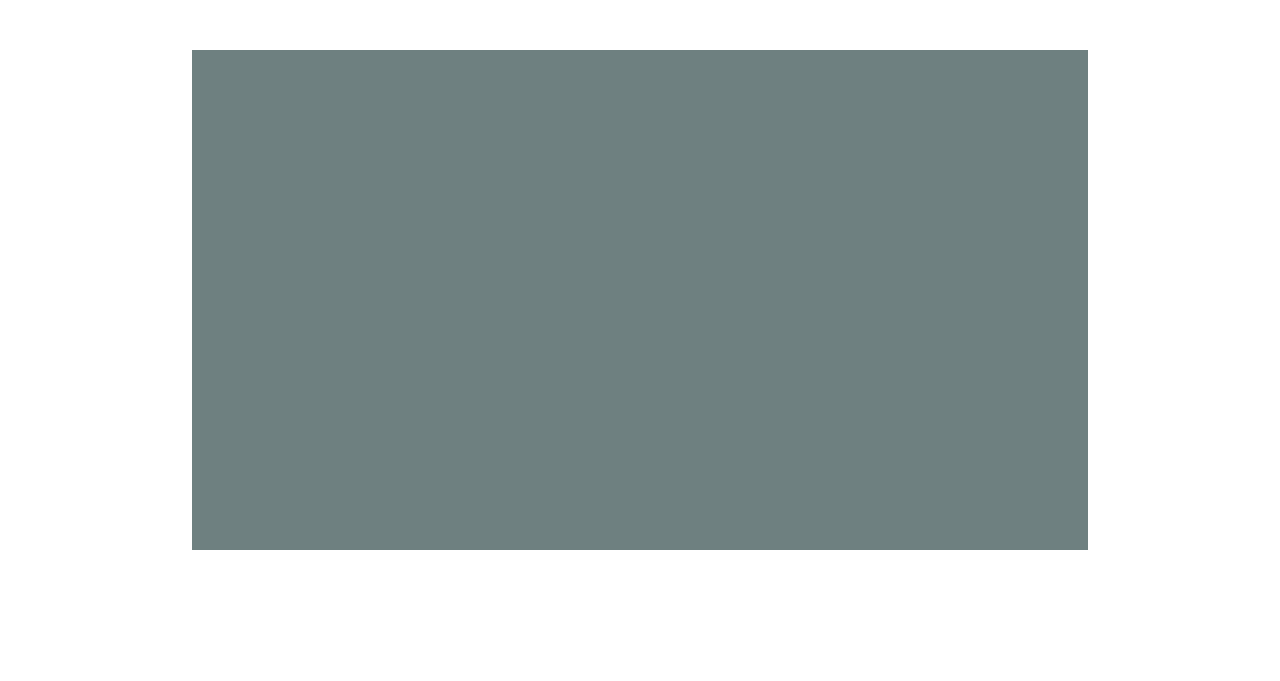
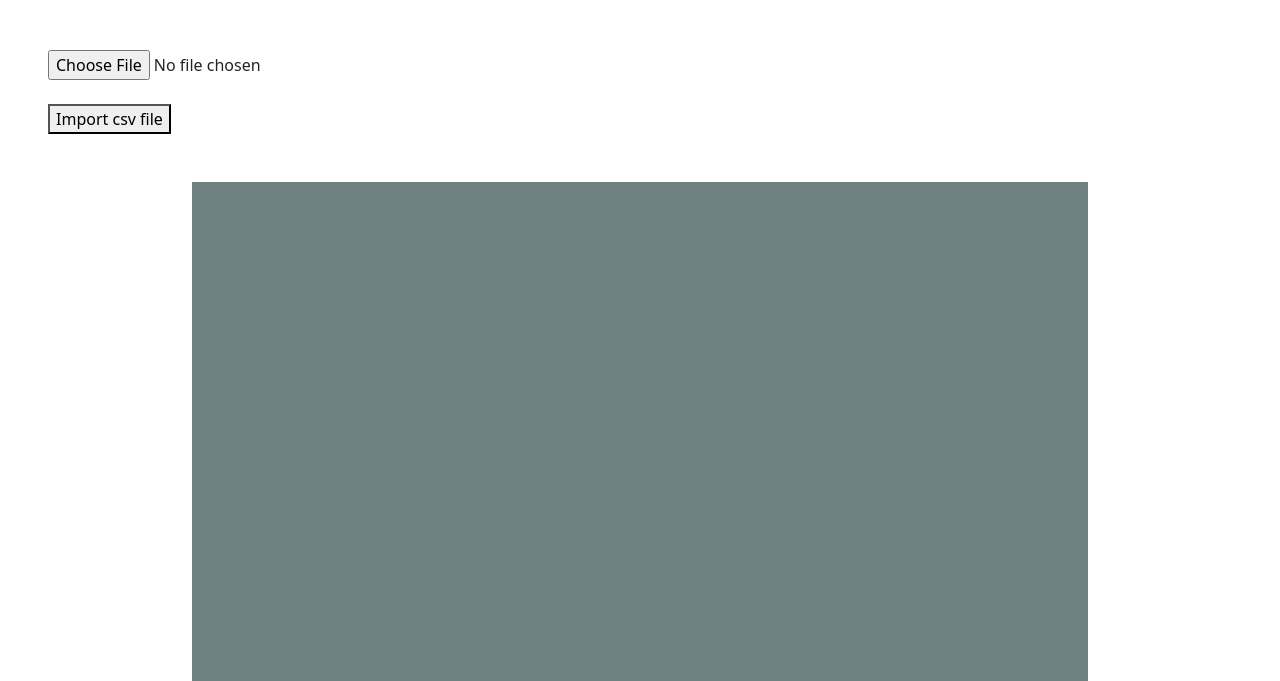
Before and after one commit to DjordjevicM90/CompanyTask, a PHP site: page / in a window 1280 px wide. Shown: the part 56-737 px from the top of the page. Run offline with PHP 8.4, Linux system fonts and the light colour scheme; the visitor is signed in with stand-in values (Sample User, id 1).

Commit message:
Import csv file in Data Base

```diff
--- a/JScript/config.js
+++ /dev/null
@@ -1,3 +0,0 @@
-$(function(){
-
-});
--- /dev/null
+++ b/JScript/products.js
@@ -0,0 +1,7 @@
+$(function(){
+
+    $("#btn-import").click(function(){
+        $("#csv-file").html("");
+    });
+
+});
--- a/css/style.css
+++ b/css/style.css
@@ -8,3 +8,10 @@
     width: 70%;
     height: 500px;
 }
+
+#message-login{
+    background-color: rgb(110, 128, 128);
+    margin: auto;
+    width: 70%;
+    height: 500px;
+}
--- a/header.php
+++ b/header.php
@@ -1,7 +1,5 @@
 <?php
-        session_start();
-        require("php/classBase.php");
-        require("php/function.php");
+
 
         try{
             $db = new Base;
--- a/index.php
+++ b/index.php
@@ -1,3 +1,13 @@
+<?php
+     session_start();
+     require("php/classBase.php");
+     require("php/function.php");
+    try{
+        $db= new Base;
+    }catch(Exception $e){
+        echo $e->getMessage();
+    }
+?>
 <!DOCTYPE html>
 <html lang="en">
 <head>
@@ -13,7 +23,7 @@
     <script src="JScript/bootstrap.bundle.min.js" integrity="sha384-MrcW6ZMFYlzcLA8Nl+NtUVF0sA7MsXsP1UyJoMp4YLEuNSfAP+JcXn/tWtIaxVXM" crossorigin="anonymous"></script>
 
     <script src="JScript/jquery-3.6.0.js"></script>
-    <script src="JScript/config.js"></script>
+    <script src="JScript/products.js"></script>
     <script src="JScript/login.js"></script>
 
     <link href="css/style.css" rel="stylesheet">
@@ -22,11 +32,81 @@
 </head>
 <body>
 
-    <?php include("header.php")?>
+    <?php include("header.php");
+        if(!login()){
 
-    <div id="showAll-products">
+    ?>
+        <div id="message-login">
+            <h1>Please sign in</h1>
+        </div>
 
-    </div>
+    <?php
+    }
+    else {
+
+    //////// IMPORT CSV FILE/////////
+
+    // if user click on import csv file button, then check that file, read from that file and import in table products in our database
+
+        if(isset($_POST['btn-import']))
+        {
+
+            $table = "products";
+            $fileName = $_FILES['csv-file']['tmp_name'];
+
+
+            if($_FILES['csv-file']['size'] > 0)
+            {
+                $file = fopen($fileName , "r");
+
+                while(($column = fgetcsv($file, 10000 , ",")) !== false){
+                    $data = array (
+                        "model_number" => $column[0],
+                        "category_name" => $column[1],
+                        "deparment_name" => $column[2],
+                        "manufacturer_name" => $column[3],
+                        "upc" => $column[4],
+                        "sku" => $column[5],
+                        "regular_price" => $column[6],
+                        "sale_price" => $column[7],
+                        "description" => $column[8],
+                        "url" => $column[9]
+                    );
+
+                    if($db->insert($table, $data)==true)
+                    {
+
+                    }
+                    else{
+                        echo "Sorry, you can't upload this file, pls try again.";
+                    }
+
+                }
+            }
+        }
+    ?>
+        <div class="px-5 my-5">
+            <form action="index.php" method="post" name="uploadCsv" enctype="multipart/form-data">
+
+                <input type="file" name="csv-file" id="csv-file" accept=".csv"><br><br>
+                <button type="submit" name="btn-import" >Import csv file</button>
+
+            </form>
+
+        </div>
+
+<!-- ////////END OF IMPORT CSV FILE///////// -->
+
+
+        <div id="showAll-products">
+
+        </div>
+
+
+
+    <?php
+    }
+    ?>
 
 </body>
 </html>
--- a/php/classBase.php
+++ b/php/classBase.php
@@ -50,6 +50,30 @@
 
         }
 
+        public function insert($table, $fields = array())
+        {
+            if(count($fields))
+            {
+                $keys = array_keys($fields);
+                $values = null;
+
+                $x = 1;
+                foreach($fields as $field){
+                    $values .= "?";
+                    if($x < count($fields)){
+                        $values .= ", ";
+                    }
+                    $x++;
+                }
+                $sql = "INSERT INTO ".$table." (`".implode('`, `', $keys)."`) VALUES ({$values})";
+
+                if(!$this->query($sql, $fields)->getError()){
+                    return true;
+                }
+                return false;
+            }
+        }
+
         public function getError()
         {
             return $this->_error;
```
